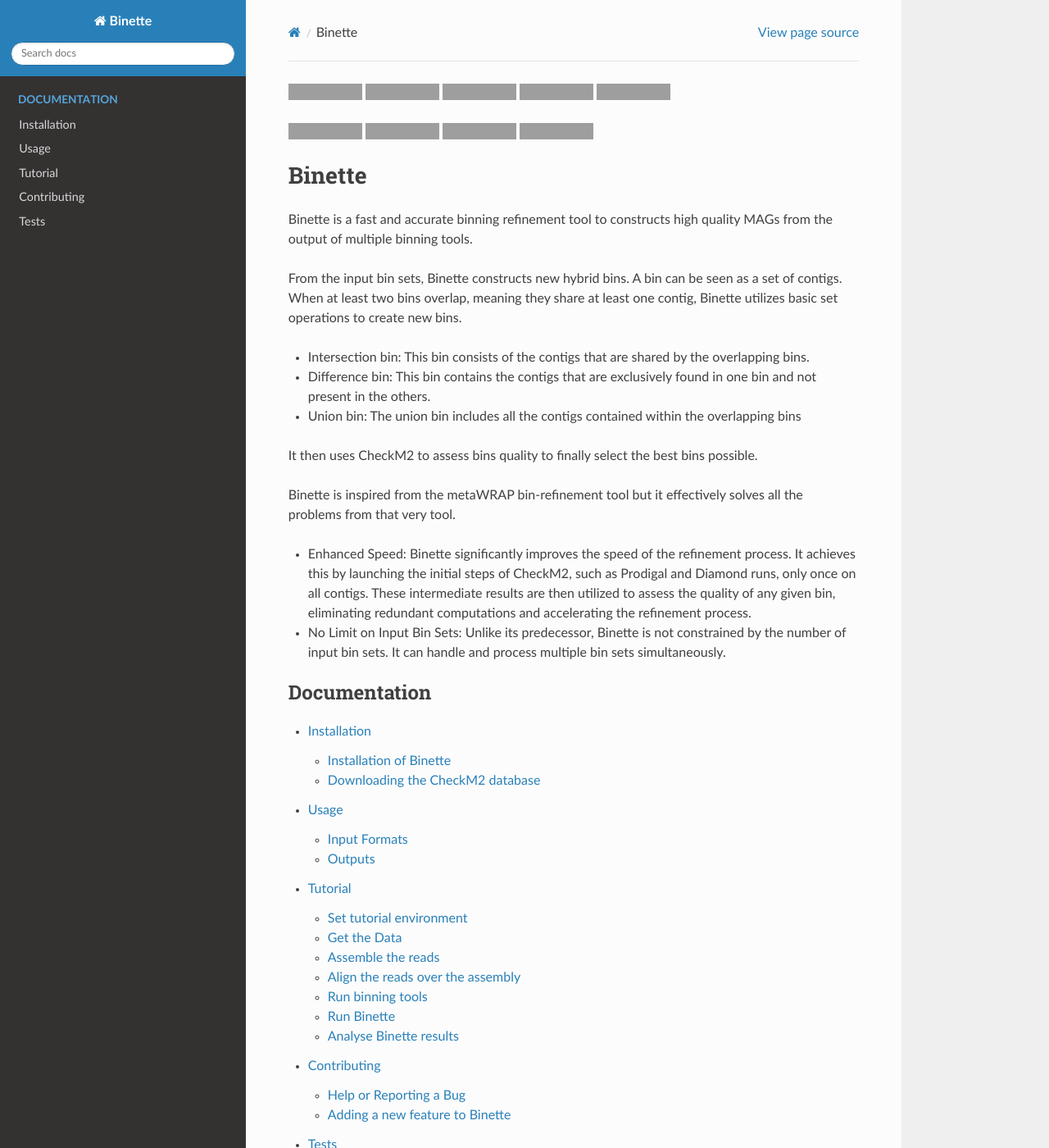
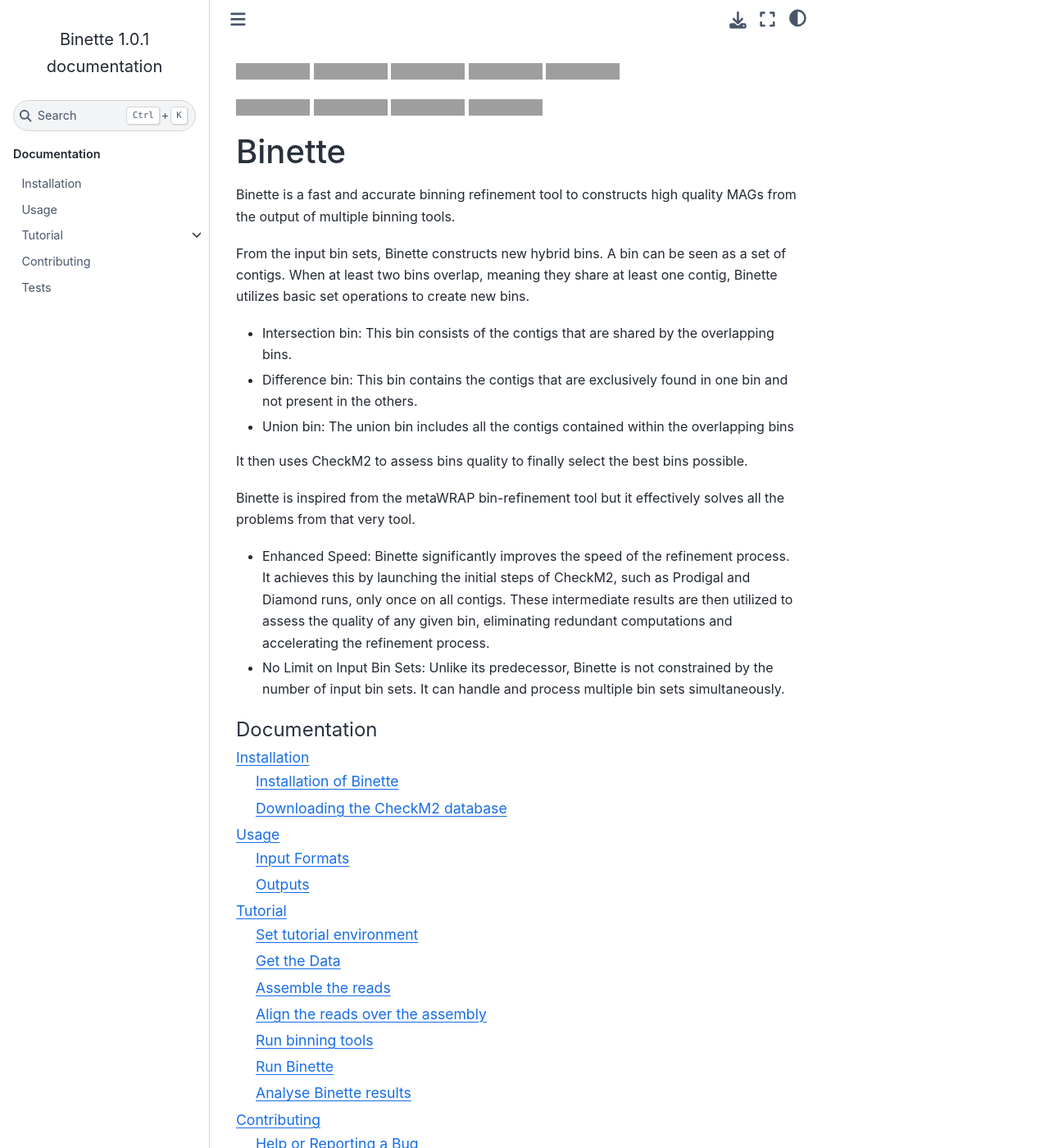
Before and after one commit to genotoul-bioinfo/Binette, a Sphinx documentation site: the page built from docs/index.md, in a window 1280 px wide and 1400 px high, cut to the strip 0-1400 px from the top of the window. Shown: the whole strip at 82% size. Built offline with Sphinx 7.4.7 and the Sphinx Book theme 1.1.4, drawn with Linux system fonts in a browser that asks for light colours; pages that are not in the unit, such as notebooks, are missing from menus; some of the changed text lies outside the part shown; grey boxes are pictures that could not be loaded.

Commit message:
test with sphinx-book-theme

```diff
--- a/docs/conf.py
+++ b/docs/conf.py
@@ -55,7 +55,8 @@
 # -- Options for HTML output -------------------------------------------------
 # https://www.sphinx-doc.org/en/master/usage/configuration.html#options-for-html-output
 
-html_theme = 'sphinx_rtd_theme' #'alabaster' #
+# html_theme = 'sphinx_rtd_theme' #'alabaster' #
+html_theme = 'sphinx_book_theme'
 
 # Add any paths that contain custom static files (such as style sheets) here,
 # relative to this directory. They are copied after the builtin static files,
--- a/pyproject.toml
+++ b/pyproject.toml
@@ -46,7 +46,8 @@
     "myst-parser==1.0.0",
     "docutils==0.18.1", #"myst-nb",
     "nbsphinx==0.9.5",
-    "nbsphinx_link==1.3.0"
+    "nbsphinx_link==1.3.0",
+    "sphinx-book-theme==1.0.1"
      ]
 
 dev = [
```
